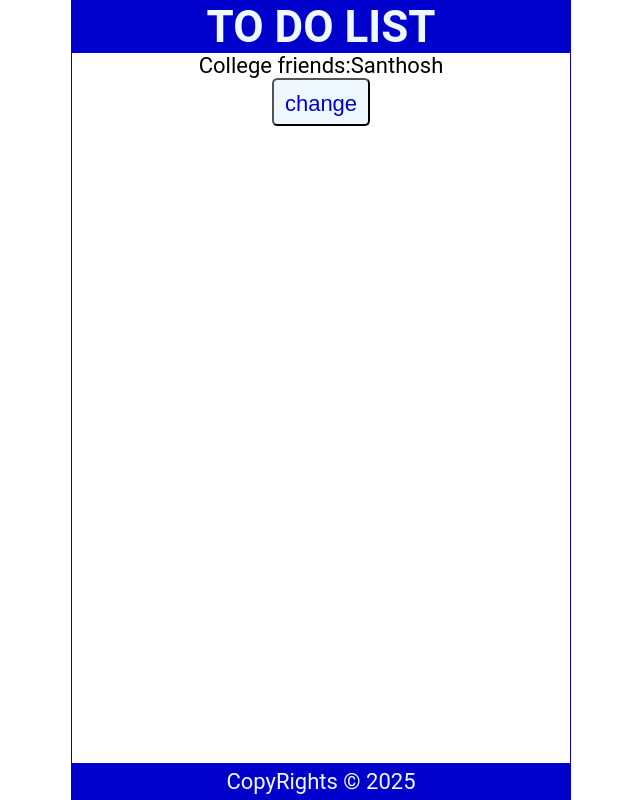
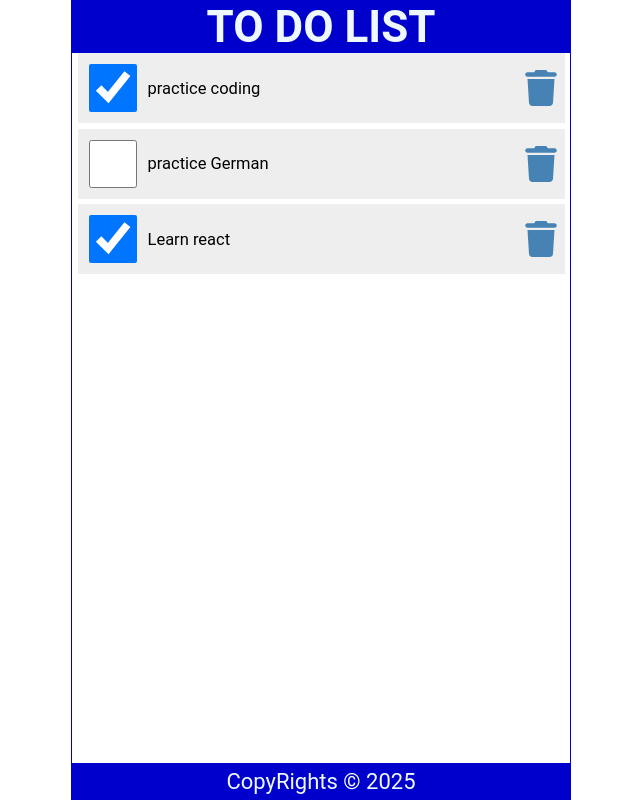
Before and after one commit to Santhosh785/TODO_React, a React (Create React App) app in the folder project1/: page / in a window 1280 px wide. Shown: the whole page, without its empty margins (319-959 px from the left). Built offline with nearby package versions, Linux system fonts and the light colour scheme.

Commit message:
check box and delete button

```diff
--- a/project1/package.json
+++ b/project1/package.json
@@ -9,6 +9,7 @@
     "@testing-library/user-event": "^13.5.0",
     "react": "^19.1.0",
     "react-dom": "^19.1.0",
+    "react-icons": "^5.5.0",
     "react-scripts": "5.0.1",
     "web-vitals": "^2.1.4"
   },
--- a/project1/src/App.css
+++ b/project1/src/App.css
@@ -150,14 +150,14 @@ button {
   padding: 0.5rem;
   font-size: 1rem;
   background-color: aliceblue;
-  color: mediumblue;
+  /* color: mediumblue; */
   cursor: pointer;
 }
 
 button:focus,
 button:hover {
-  color: white;
-  background-color: limegreen;
+  /* color: white; */
+  /* background-color: limegreen; */
   outline: none;
 }
 
--- a/project1/src/Content.js
+++ b/project1/src/Content.js
@@ -1,22 +1,56 @@
 import React, { use } from 'react'
 import { useState } from 'react';
+import { FaTrash } from "react-icons/fa6";
 
 const Content = () => {
 
-  const [Name , setName]=useState("Santhosh")
-    function HandleNameChange(){
-        const Names=['Santhosh','Gokul','Sybil'];
-        const int =Math.floor(Math.random()*3);
-         setName(Names[int]);
-       }
+  const [items,setItems]=useState(
+    [{
+    id:1,
+    checked:true,
+    item:"practice coding"
+  },
+  {
+    id:2,
+    checked:false,
+    item:"practice German"
+  },
+  {
+    id:3,
+    checked:true,
+    item:"Learn react"
+  }
+])
 
+ const  handleChange=(id)=>{
+   const listItems = items.map((item)=>item.id===id ? {... item ,checked:!item.checked}:item)
+   setItems(listItems)
+ }
+
+ const handleDelete=(id)=>{
+  const listItems = items.filter((item)=>item.id!==id)
+  setItems(listItems)
+ }
 
   return (
    <main>
-    <p>College friends:{Name}</p>
-    <button onClick={HandleNameChange}>change</button>
 
-
+    <ul>
+      {items.map((item) =>(
+        <li className="item" key={item.id}>
+          <input
+          onChange={()=>handleChange(item.id)}
+           type="checkbox"
+           checked={item.checked}
+            />
+            <label>{item.item}</label>
+            <FaTrash
+            onClick={()=>handleDelete(item.id)}
+            role="button"
+            />
+        </li>
+      ))}
+    </ul>
 
    </main>
   )
```
Also changed, not shown: 1 other file (tests, documents, lock files or other folders).
